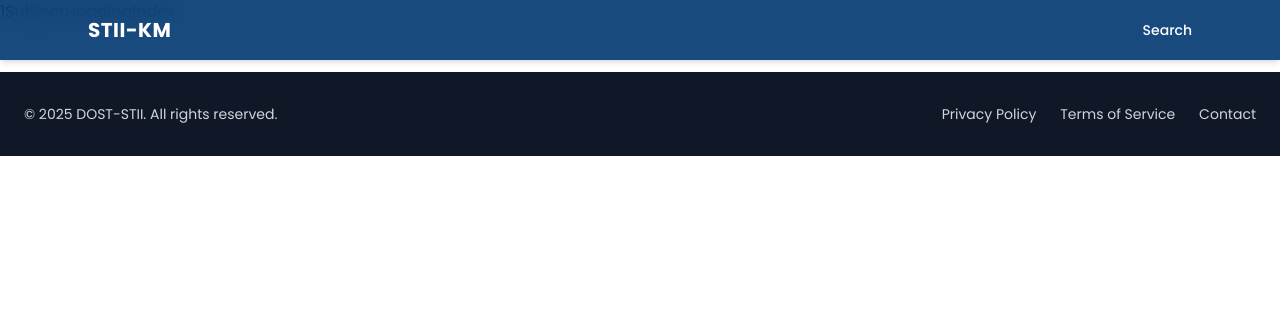
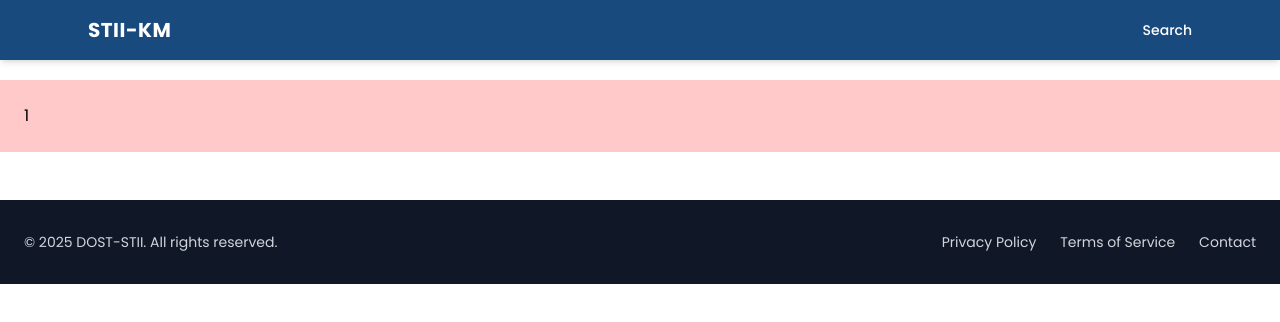
Before and after one commit to kodlens/stii-km-fe, a React (Vite) app: page /subject-headings/1 in a window 1280 px wide. Shown: the top 322 px of the page. Built offline with nearby package versions, Linux system fonts and the light colour scheme; no server answers.

Commit message:
update repo

```diff
--- a/src/pages/SubjectHeading/SubjectHeadingIndex.tsx
+++ b/src/pages/SubjectHeading/SubjectHeadingIndex.tsx
@@ -4,10 +4,10 @@ const SubjectHeadingIndex = () => {
     const { subjectHeading } = useParams< { subjectHeading:string } >()
 
   return (
-    <div>
-        { subjectHeading }
-        SubjectHeadingIndex
-
+    <div className='mt-20 p-6 bg-red-200 mx-auto max-w-7xl'>
+        <div className=''>
+                {subjectHeading}
+        </div>
     </div>
   )
 }
```
